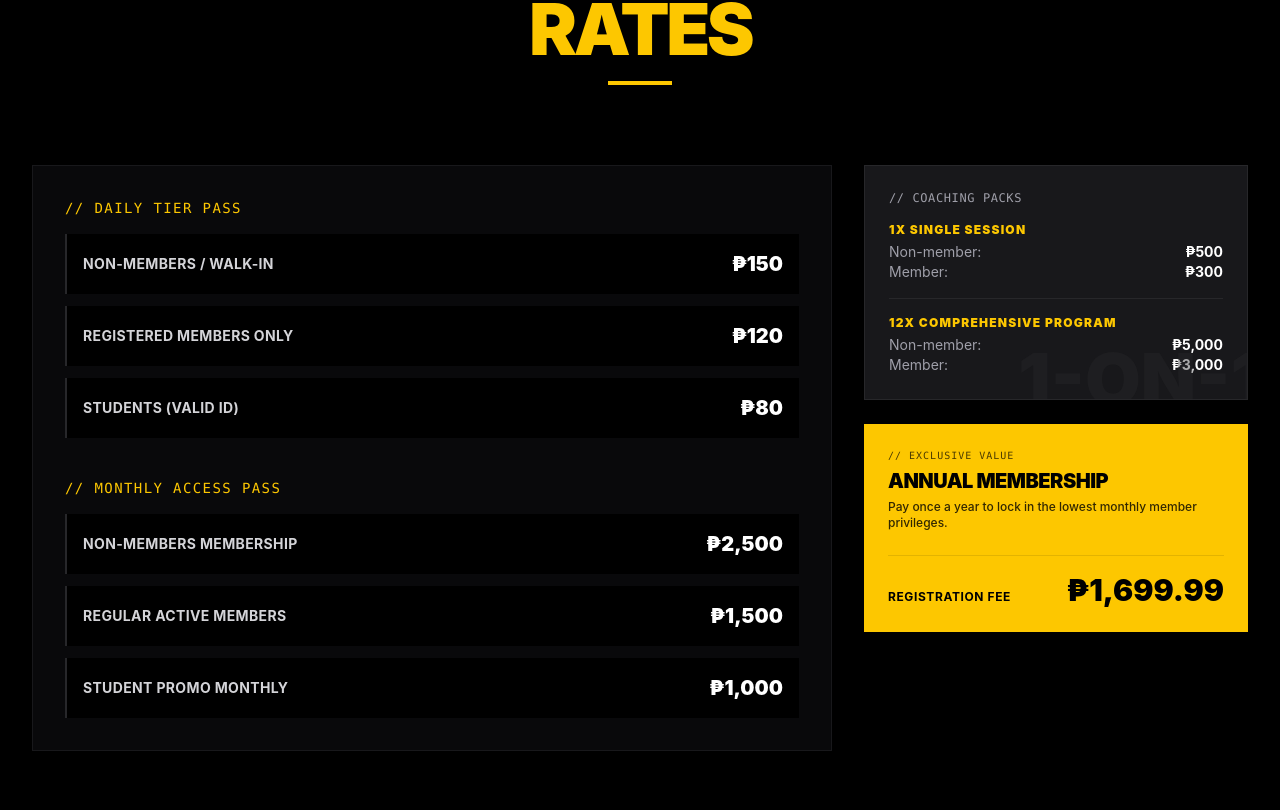
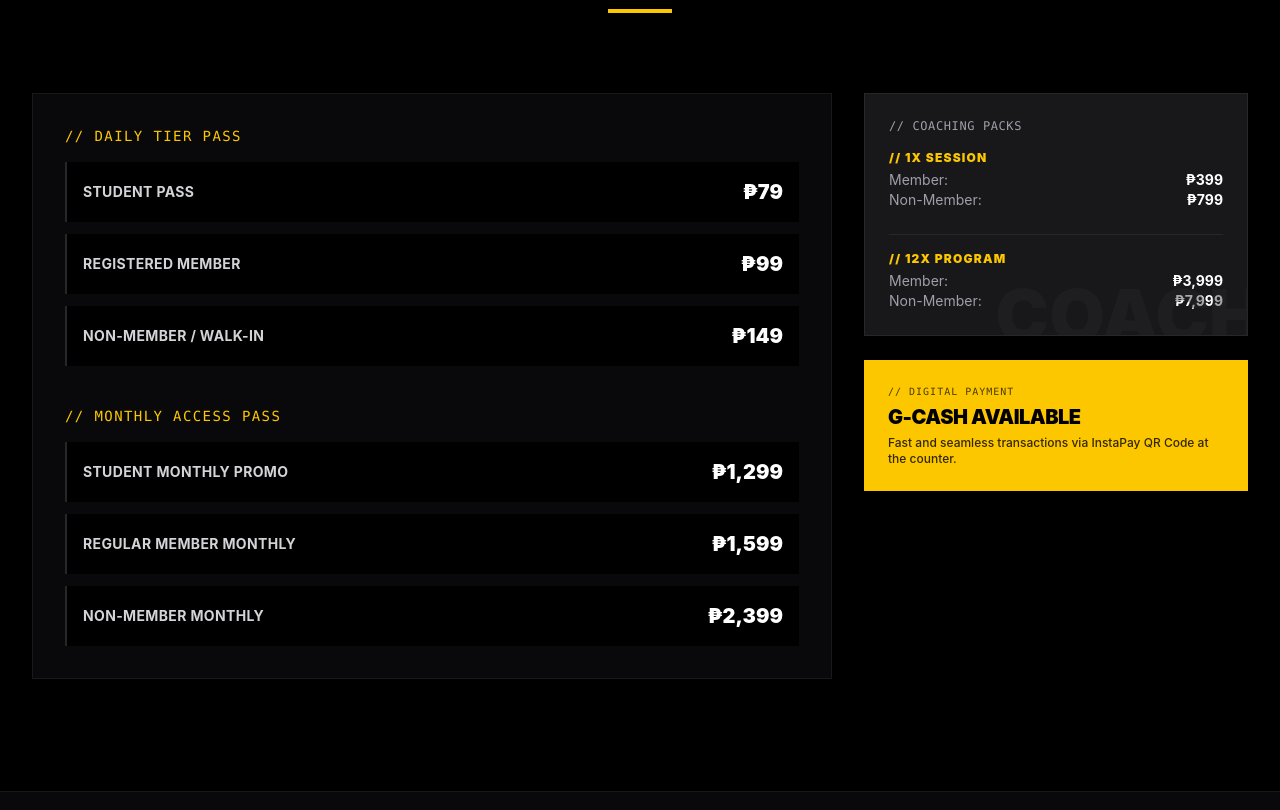
Before and after one commit to khenzxc/gym-landpage, a React (Vite) app: page / in a window 1280 px wide. Shown: the part 1987-2797 px from the top of the page. Built offline with nearby package versions, Linux system fonts and the light colour scheme.

Commit message:
updte price

```diff
--- a/src/components/Hero.jsx
+++ b/src/components/Hero.jsx
@@ -54,7 +54,7 @@ export default function Hero() {
             <div>
               <span className="text-zinc-400 uppercase text-xs tracking-widest block font-bold">Try it out just</span>
               <div className="flex items-baseline gap-2 mt-1">
-                <span className="text-5xl font-black text-white">₱150</span>
+                <span className="text-5xl font-black text-white">₱149</span>
                 <span className="text-zinc-500 uppercase text-xs font-bold">/ single session</span>
               </div>
             </div>
--- a/src/components/Pricing.jsx
+++ b/src/components/Pricing.jsx
@@ -1,5 +1,4 @@
 import React from 'react';
-import { Zap, ShieldCheck } from 'lucide-react';
 
 export default function Pricing() {
   return (
@@ -10,7 +9,7 @@ export default function Pricing() {
         <div className="text-center max-w-2xl mx-auto mb-20">
           <span className="text-yellow-400 text-xs font-mono uppercase tracking-widest block mb-2">// VALUE MATRIX</span>
           <h2 className="text-5xl md:text-7xl font-black uppercase tracking-tighter">
-            TRANSPARENT <span className="text-yellow-400">RATES</span>
+            GYM <span className="text-yellow-400">RATES</span>
           </h2>
           <div className="w-16 h-1 bg-yellow-400 mx-auto mt-4"></div>
         </div>
@@ -26,9 +25,9 @@ export default function Pricing() {
               <h3 className="text-sm font-mono text-yellow-400 uppercase tracking-widest mb-4">// DAILY TIER PASS</h3>
               <div className="space-y-3">
                 {[
-                  { label: "Non-members / Walk-in", price: "₱150" },
-                  { label: "Registered Members Only", price: "₱120" },
-                  { label: "Students (Valid ID)", price: "₱80" },
+                  { label: "Student Pass", price: "₱79" },
+                  { label: "Registered Member", price: "₱99" },
+                  { label: "Non-Member / Walk-in", price: "₱149" },
                 ].map((row, idx) => (
                   <div key={idx} className="flex justify-between items-center py-4 px-4 bg-black border-l-2 border-zinc-800 hover:border-yellow-400 transition-colors">
                     <span className="text-zinc-300 font-bold uppercase tracking-wide text-sm">{row.label}</span>
@@ -43,9 +42,9 @@ export default function Pricing() {
               <h3 className="text-sm font-mono text-yellow-400 uppercase tracking-widest mb-4">// MONTHLY ACCESS PASS</h3>
               <div className="space-y-3">
                 {[
-                  { label: "Non-members Membership", price: "₱2,500" },
-                  { label: "Regular Active Members", price: "₱1,500" },
-                  { label: "Student Promo Monthly", price: "₱1,000" },
+                  { label: "Student Monthly Promo", price: "₱1,299" },
+                  { label: "Regular Member Monthly", price: "₱1,599" },
+                  { label: "Non-Member Monthly", price: "₱2,399" },
                 ].map((row, idx) => (
                   <div key={idx} className="flex justify-between items-center py-4 px-4 bg-black border-l-2 border-zinc-800 hover:border-yellow-400 transition-colors">
                     <span className="text-zinc-300 font-bold uppercase tracking-wide text-sm">{row.label}</span>
@@ -57,38 +56,33 @@ export default function Pricing() {
 
           </div>
 
-          {/* Sidebar Area: Coaching & Annual Passes */}
+          {/* Sidebar Area: Coaching Packs */}
           <div className="lg:col-span-4 space-y-6">
 
             {/* Coaching Modern Box */}
             <div className="bg-zinc-900 border border-zinc-800 p-6 relative overflow-hidden">
-              <div className="absolute -right-4 -bottom-4 text-zinc-800/40 text-7xl font-black select-none pointer-events-none">1-ON-1</div>
+              <div className="absolute -right-4 -bottom-4 text-zinc-800/40 text-7xl font-black select-none pointer-events-none">COACH</div>
               <h4 className="text-xs font-mono uppercase text-zinc-400 tracking-wider mb-4">// COACHING PACKS</h4>
 
-              <div className="space-y-4">
+              <div className="space-y-6">
                 <div>
-                  <p className="text-xs font-black text-yellow-400 uppercase tracking-widest">1X Single Session</p>
-                  <p className="text-sm text-zinc-400 flex justify-between mt-1">Non-member: <b className="text-white">₱500</b></p>
-                  <p className="text-sm text-zinc-400 flex justify-between">Member: <b className="text-white">₱300</b></p>
+                  <p className="text-xs font-black text-yellow-400 uppercase tracking-widest">// 1X SESSION</p>
+                  <p className="text-sm text-zinc-400 flex justify-between mt-1">Member: <b className="text-white">₱399</b></p>
+                  <p className="text-sm text-zinc-400 flex justify-between">Non-Member: <b className="text-white">₱799</b></p>
                 </div>
                 <div className="border-t border-zinc-800 pt-4">
-                  <p className="text-xs font-black text-yellow-400 uppercase tracking-widest">12X Comprehensive Program</p>
-                  <p className="text-sm text-zinc-400 flex justify-between mt-1">Non-member: <b className="text-white">₱5,000</b></p>
-                  <p className="text-sm text-zinc-400 flex justify-between">Member: <b className="text-white">₱3,000</b></p>
+                  <p className="text-xs font-black text-yellow-400 uppercase tracking-widest">// 12X PROGRAM</p>
+                  <p className="text-sm text-zinc-400 flex justify-between mt-1">Member: <b className="text-white">₱3,999</b></p>
+                  <p className="text-sm text-zinc-400 flex justify-between">Non-Member: <b className="text-white">₱7,999</b></p>
                 </div>
               </div>
             </div>
 
-            {/* Annual Pass Modern Banner Box */}
+            {/* Accent Banner Box */}
             <div className="bg-yellow-400 p-6 text-black relative">
-              <span className="text-[10px] font-mono tracking-widest block opacity-70">// EXCLUSIVE VALUE</span>
-              <h4 className="text-xl font-black uppercase tracking-tight mt-1">ANNUAL MEMBERSHIP</h4>
-              <p className="text-xs font-medium opacity-80 mt-1">Pay once a year to lock in the lowest monthly member privileges.</p>
-
-              <div className="mt-6 pt-4 border-t border-black/10 flex items-baseline justify-between">
-                <span className="text-xs font-bold uppercase tracking-wider">Registration fee</span>
-                <span className="text-3xl font-black">₱1,699.99</span>
-              </div>
+              <span className="text-[10px] font-mono tracking-widest block opacity-70">// DIGITAL PAYMENT</span>
+              <h4 className="text-xl font-black uppercase tracking-tight mt-1">G-CASH AVAILABLE</h4>
+              <p className="text-xs font-medium opacity-80 mt-1">Fast and seamless transactions via InstaPay QR Code at the counter.</p>
             </div>
 
           </div>
```
